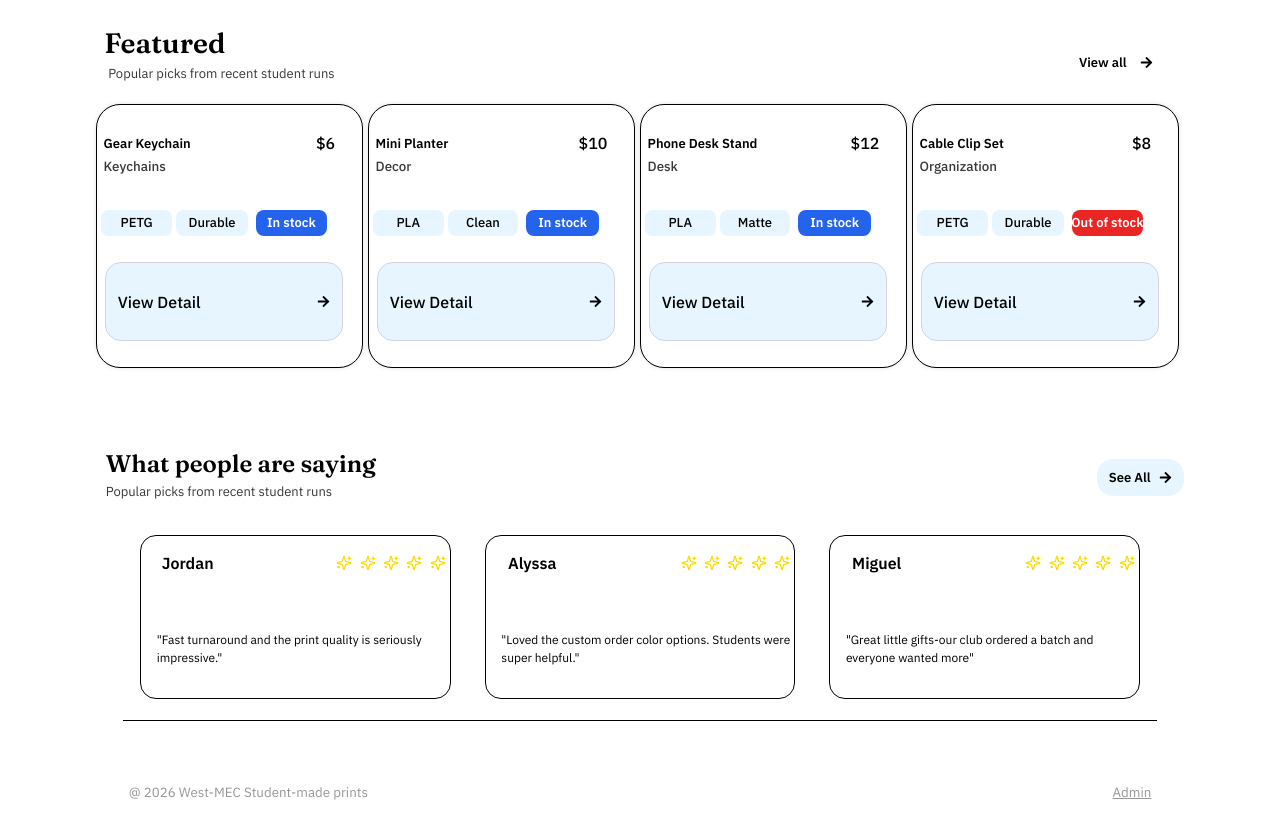
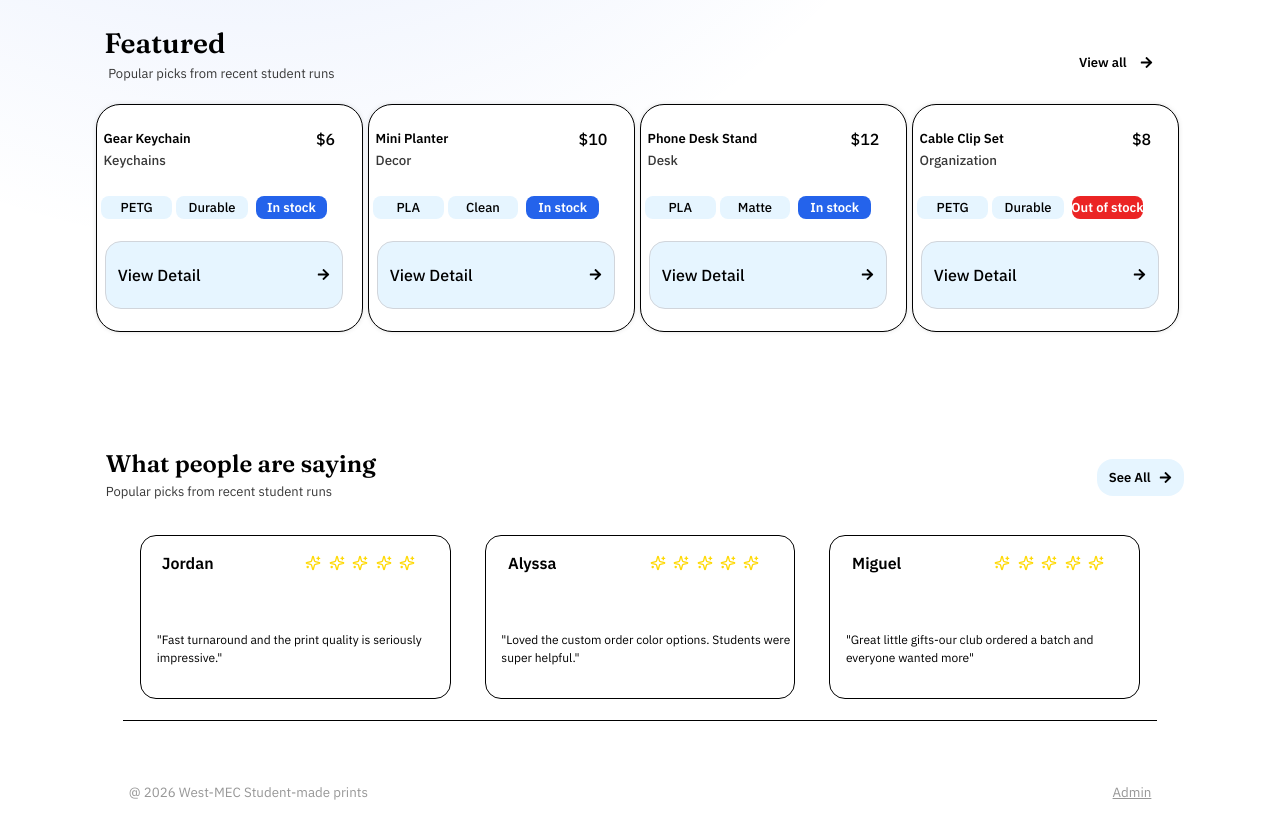
Before and after one commit to Bobbythecoder2034/student-store, a React (Create React App) app in the folder client/: page / in a window 1280 px wide. Shown: the part 730-1568 px from the top of the page. Built offline with nearby package versions, Linux system fonts and the light colour scheme.

Commit message:
Update style.css

```diff
--- a/client/src/styles/css/style.css
+++ b/client/src/styles/css/style.css
@@ -1,7 +1,7 @@
 @import url('https://fonts.googleapis.com/css2?family=Fraunces:ital,opsz,wght@0,9..144,100..900;1,9..144,100..900&family=IBM+Plex+Mono:ital,wght@0,100;0,200;0,300;0,400;0,500;0,600;0,700;1,100;1,200;1,300;1,400;1,500;1,600;1,700&family=IBM+Plex+Sans:ital,wght@0,100..700;1,100..700&display=swap');
 #root {
 
-  background: radial-gradient(800px circle at 20% 10%,
+  background: radial-gradient(100rem circle at 20% 10%,
   hsla(221,83%,53%,.18), transparent 50%);
 
 }
@@ -34,7 +34,7 @@ html, body, #root, main, .app {
   align-items: center;
   box-shadow: rgba(0, 0, 0, 0.02) 0px 1px 3px 0px, rgba(27, 31, 35, 0.15) 0px 0px 0px 1px;
   background-color: white;
-  border-radius: 3px;
+  border-radius: .2rem;
   position: relative;
   flex-shrink: 0;
 }
@@ -100,15 +100,14 @@ justify-content: space-around;
 }
 
 .banner{
-  border: solid 2px;
   height: 80vh;
   width: 85vw;
   border-radius: 2rem;
   display: grid;
-  border: solid 1.5px black;
+  border: solid .09rem black;
   grid-template-columns: repeat(10, 1fr);
   grid-template-rows: repeat(10, 1fr);
-  background: radial-gradient(800px circle at 20% 10%,
+  background: radial-gradient(100rem circle at 20% 10%,
   hsla(221,83%,53%,.18),);
 }
 
@@ -262,7 +261,7 @@ shop.custom{
   justify-content: space-around;
   align-self: center;
   border-radius: 1.5rem;
-  border: solid 1.5px black;
+  border: solid .05rem black;
   box-shadow: rgba(67, 71, 85, 0.27) 0px 0px 0.25em, rgba(90, 125, 188, 0.05) 0px 0.25em 1em;}
 
 .info-blurb-stacked{
@@ -330,8 +329,8 @@ shop.custom{
 
 .featured-product{
   width: 98%;
-  height: 95%;
-
+  min-height: 70%;
+  max-height: 82%;
   border: solid 1.4px black;
   box-shadow: rgba(0, 0, 0, 0.1) 0px 0px 5px 0px, rgba(0, 0, 0, 0.1) 0px 0px 1px 0px;
   border-radius: 1.5rem;
@@ -342,7 +341,7 @@ shop.custom{
 }
 
 .featured-product:hover{
-  background: radial-gradient(800px circle at 20% 10%,
+  background: radial-gradient(100rem circle at 20% 10%,
   hsla(221,83%,53%,.18), transparent 50%);
 }
 
@@ -463,7 +462,7 @@ shop.custom{
   justify-content: space-between;
   background-color: hsl(204, 100%, 95%);
   border-radius: 1rem;
-  border: solid 1px rgb(209, 213, 219);
+  border: solid .05rem rgb(209, 213, 219);
 }
 
 .featured-details:hover{
@@ -541,14 +540,14 @@ shop.custom{
   justify-content: space-around;
   grid-row: 3/11;
   grid-column: 1/11;
-  border-bottom: 1px solid black;
+  border-bottom: .05rem solid black;
 
 }
 
 .testimonial-card{
   width: 30%;
   height: 80%;
-  border: solid 1.5px;
+  border: solid .06rem;
   border-radius: 1rem;
   background-color: white;
   display: grid;
@@ -574,7 +573,7 @@ shop.custom{
   height: 95%;
   color: rgb(255, 217, 4);
   grid-row: 2;
-  grid-column: 7/11;
+  grid-column: 6/10;
   display: flex;
   flex-direction: row;
   align-self: center;
@@ -598,7 +597,7 @@ shop.custom{
 .banner-custom{
   width: 85vh;
   height: 20vh;
-  border: solid 3px black;
+  border: solid .1rem black;
   border: solid;
 }
 
```
